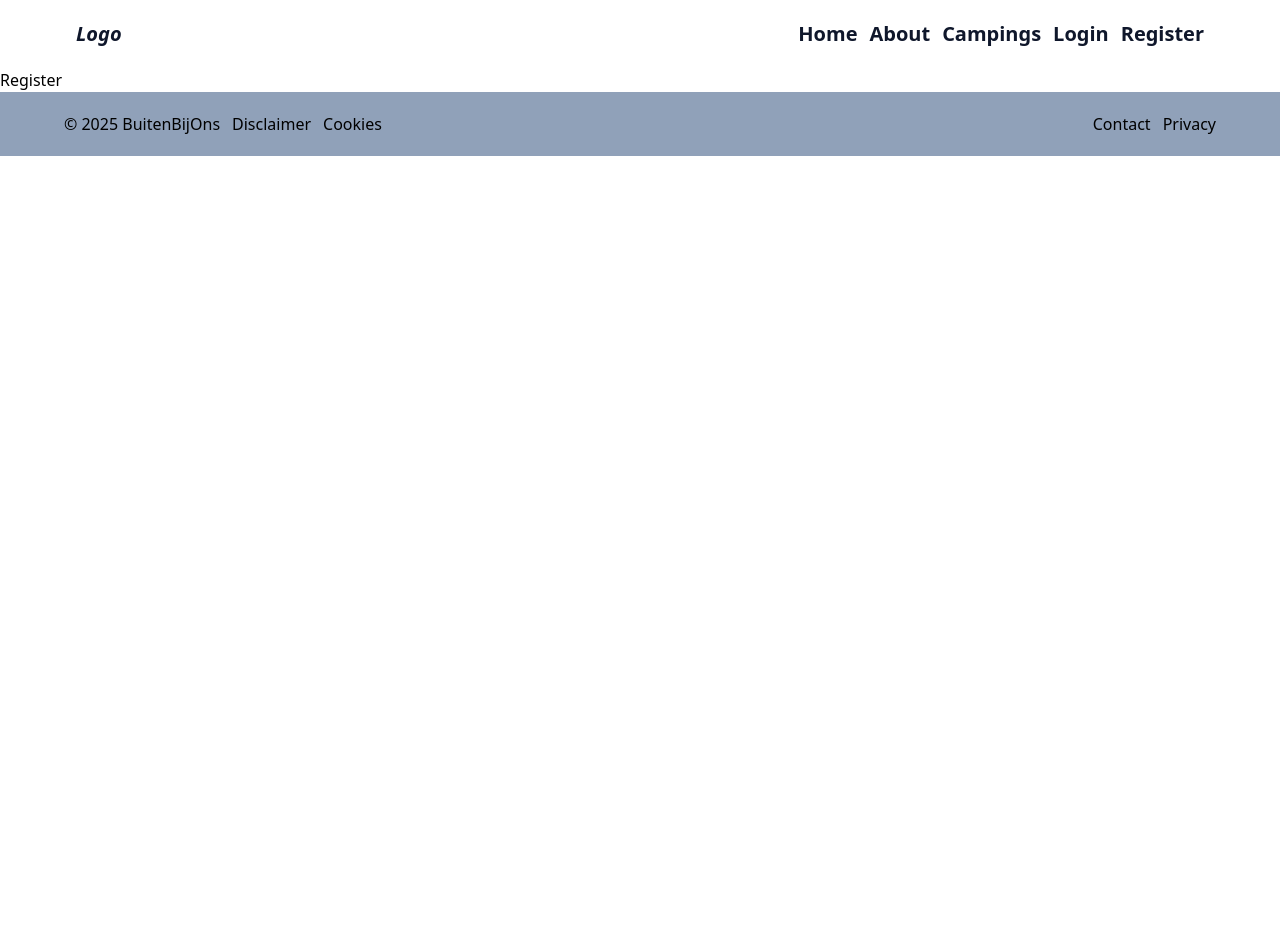
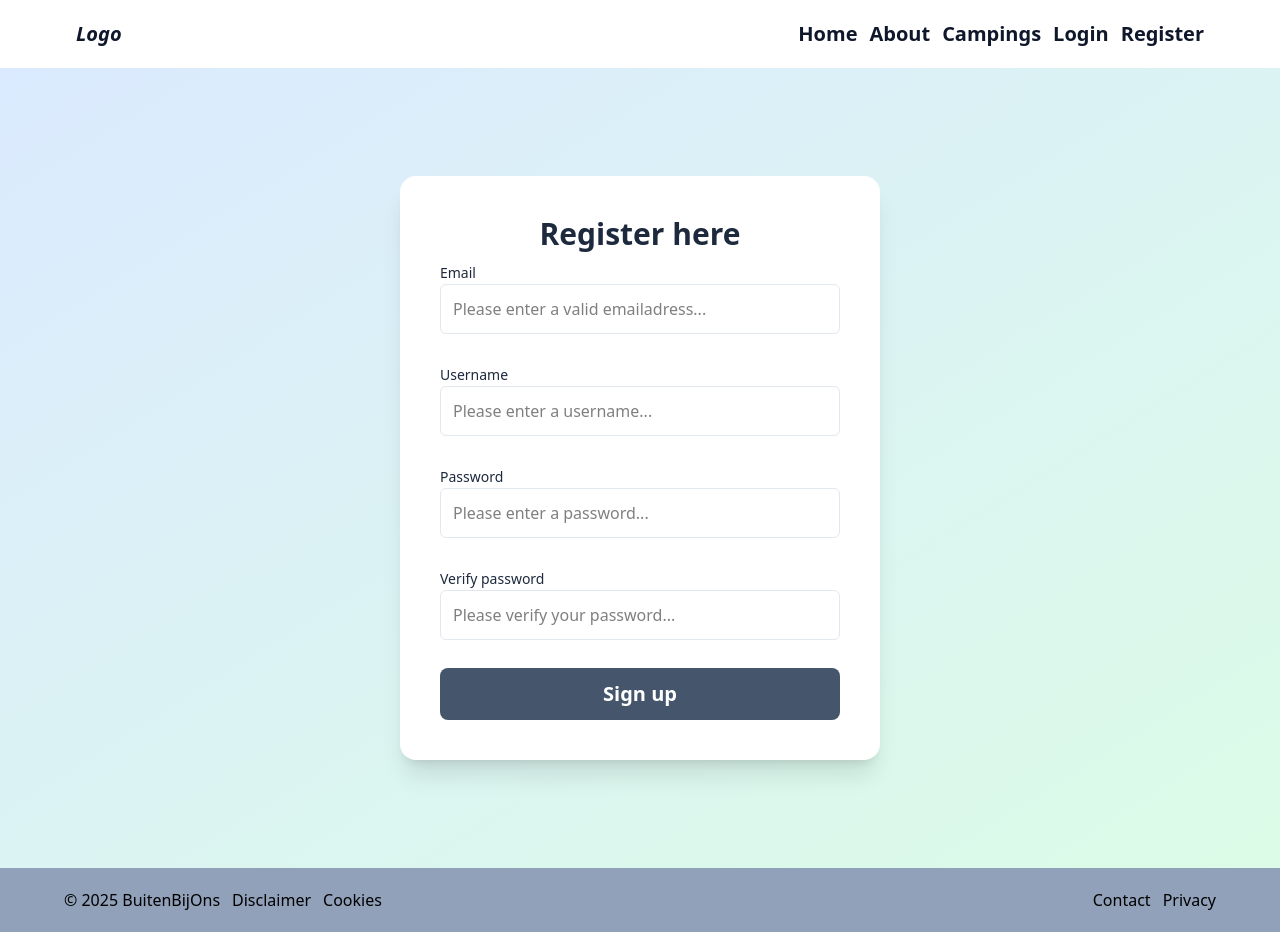
Before and after one commit to kevin-van-damme/fe_buitenbijons_v2, a Next.js app: page /register in a window 1280 px wide. Before the commit the page ends 800 px from the top, so only its background shows below. Built offline with nearby package versions, Linux system fonts and the light colour scheme.

Commit message:
added register page

```diff
--- a/src/app/login/page.tsx
+++ b/src/app/login/page.tsx
@@ -1,7 +1,7 @@
 import Link from "next/link";
 const page = () => {
   return (
-    <div className="h-screen bg-gradient-to-br from-blue-100 via-grey-50 to-green-100">
+    <div className="h-screen w-screen bg-gradient-to-br from-blue-100 via-grey-50 to-green-100 flex justify-center items-center overflow-hidden">
       <div className="flex flex-col items-center rounded-2xl p-10 bg-white w-120 mx-auto shadow-xl/10">
         <h3 className="text-3xl mb-2 font-bold text-slate-800">Welcome Back</h3>
         <form action="" className="flex flex-col gap-7 w-full">
@@ -35,7 +35,7 @@ const page = () => {
         </form>
         <div className="mt-4 align-middle w-full text-center text-slate-800 text-sm">
           <p>
-            Don't have an account?{" "}
+            Don't have an account?
             <Link href="/register" className="text-blue-600">
               Sign up
             </Link>
--- a/src/app/register/page.tsx
+++ b/src/app/register/page.tsx
@@ -1,4 +1,63 @@
 const page = () => {
-  return <div>Register</div>;
+  return (
+    <div className="h-screen w-screen bg-gradient-to-br from-blue-100 via-grey-50 to-green-100 flex justify-center items-center overflow-hidden">
+      <div className="flex flex-col items-center rounded-2xl p-10 bg-white w-120 mx-auto shadow-xl/10">
+        <h3 className="text-3xl mb-2 font-bold text-slate-800">Register here</h3>
+        <form action="" className="flex flex-col gap-7 w-full">
+          <div>
+            <label htmlFor="email" className="text-sm text-slate-800">
+              Email
+            </label>
+            <input
+              className="border-1 border-slate-200 p-3 rounded-md w-full"
+              type="email"
+              name="email"
+              id="email"
+              placeholder="Please enter a valid emailadress..."
+            />
+          </div>
+          <div>
+            <label htmlFor="username" className="text-sm text-slate-800">
+              Username
+            </label>
+            <input
+              className="border-1 border-slate-200 p-3 rounded-md w-full"
+              type="text"
+              name="username"
+              id="username"
+              placeholder="Please enter a username..."
+            />
+          </div>
+          <div>
+            <label htmlFor="password" className="text-sm text-slate-800">
+              Password
+            </label>
+            <input
+              className="border-1 border-slate-200 p-3 rounded-md w-full"
+              type="password"
+              name="password"
+              id="password"
+              placeholder="Please enter a password..."
+            />
+          </div>
+          <div>
+            <label htmlFor="verifyPassword" className="text-sm text-slate-800">
+              Verify password
+            </label>
+            <input
+              className="border-1 border-slate-200 p-3 rounded-md w-full"
+              type="password"
+              name="verifyPassword"
+              id="verifyPassword"
+              placeholder="Please verify your password..."
+            />
+          </div>
+          <button className="py-3 bg-slate-600 rounded-lg text-white w-full font-semibold text-xl hover:cursor-pointer hover:bg-slate-400 transition-color duration-200 ease-in-out">
+            Sign up
+          </button>
+        </form>
+      </div>
+    </div>
+  );
 };
 export default page;
```
